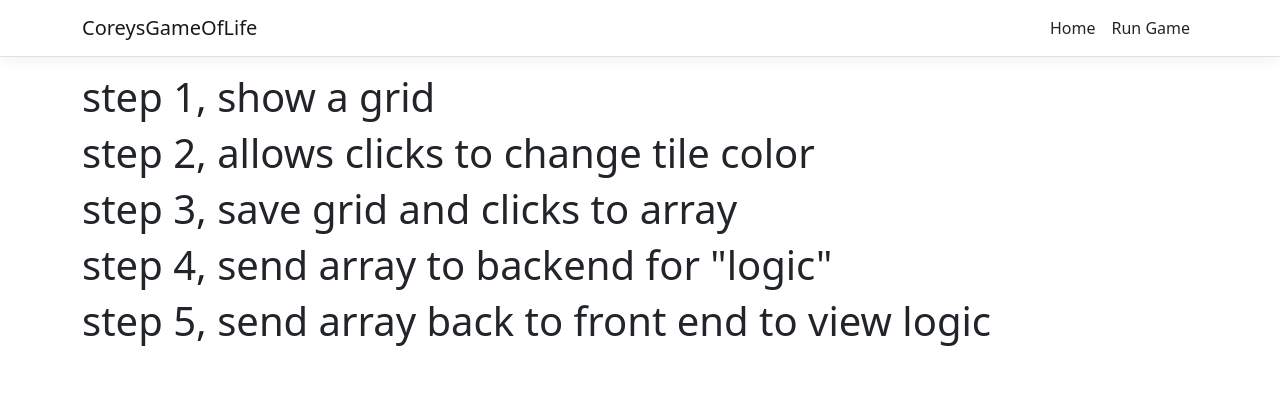
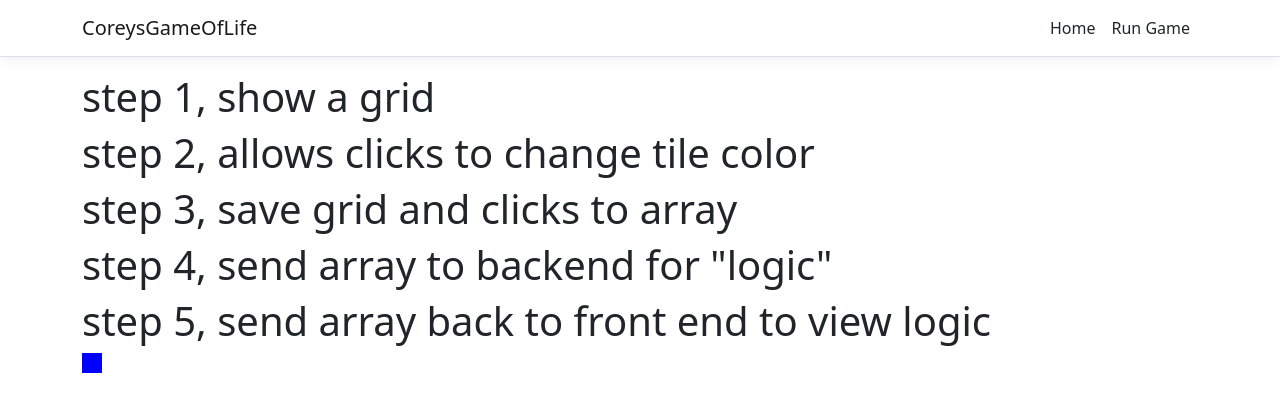
Before and after one commit to CoreyGreene/CoreysGameOfLife, a React (Create React App) app in the folder ClientApp/: page /RunGame in a window 1280 px wide. Shown: the top 412 px of the page. Built offline with nearby package versions, Linux system fonts and the light colour scheme.

Commit message:
adding grid and tile components.. they dont do much yet

```diff
--- /dev/null
+++ b/ClientApp/src/components/Grid/Grid.tsx
@@ -0,0 +1,10 @@
+import React from 'react';
+import Tile from '../Tile/Tile';
+
+export default function Grid() {
+
+    return (
+        <Tile title='1'></Tile>
+    )
+
+}
--- a/ClientApp/src/components/RunGame.tsx
+++ b/ClientApp/src/components/RunGame.tsx
@@ -1,5 +1,6 @@
 import React from 'react';
 import { useState, useEffect } from 'react';
+import Grid from '../components/Grid/Grid';
 
 interface Forecast {
     date: string;
@@ -62,6 +63,8 @@ export default function RunGame() {
             <h1> step 3, save grid and clicks to array</h1>
             <h1> step 4, send array to backend for "logic"</h1>
             <h1> step 5, send array back to front end to view logic</h1>
+            <Grid></Grid>
+
         </div>
     );
 }
--- /dev/null
+++ b/ClientApp/src/components/Tile/Tile.tsx
@@ -0,0 +1,18 @@
+import React from 'react';
+
+interface TileProps {
+    title: string;
+    color?: string;
+    width?: string;
+    height?: string;
+}
+
+export default function Tile(props: TileProps) {
+    const { title, color = 'blue', width = '20px', height = '20px' } = props;
+
+    return (
+        <div style={{ backgroundColor: color, width, height }}>
+            <span style={{ display: 'block', width: '100%', height: '100%' }}></span>
+        </div>
+    )
+}
```
